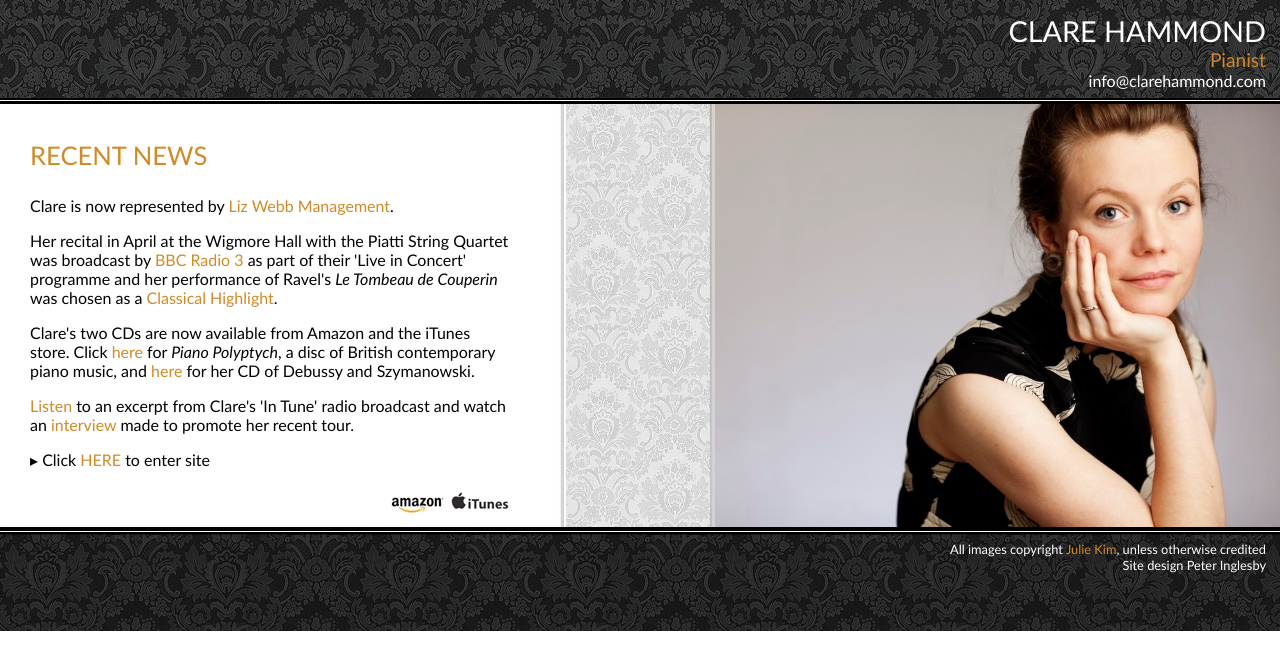
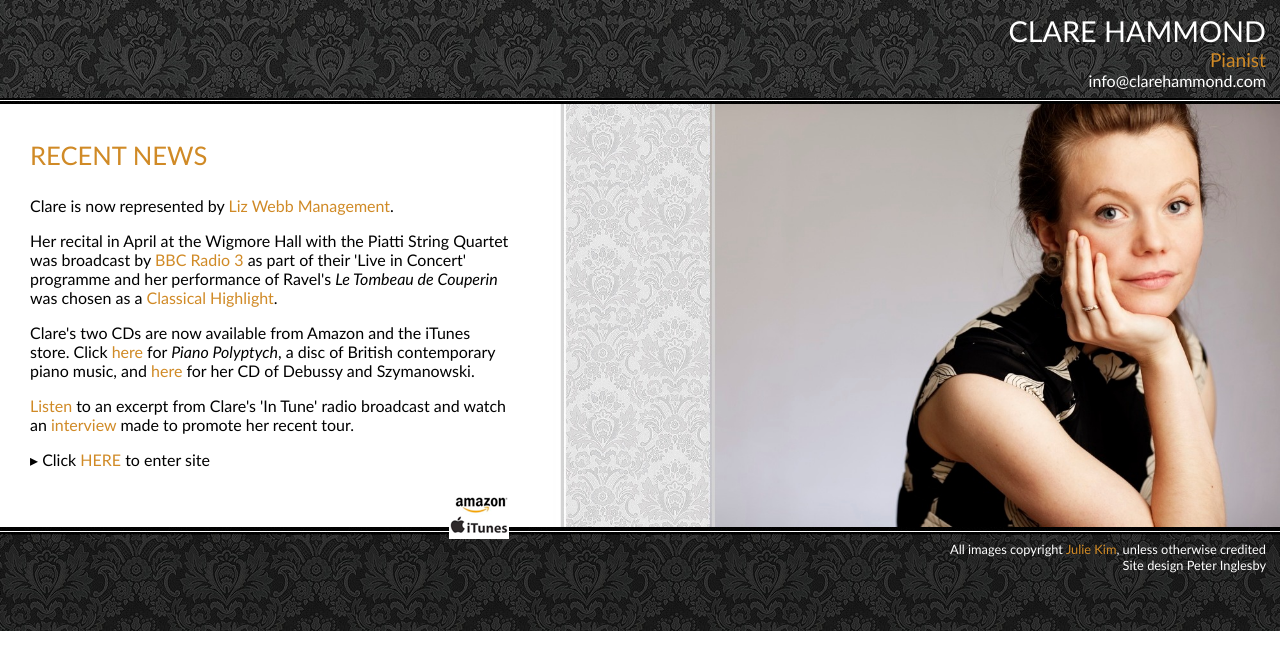
Before and after one commit to hammonc/clarehammond.com, a Jekyll site: the page built from index.html, in a window 1280 px wide. Shown: the top 670 px of the page. Built offline with Jekyll 4.4.1, drawn with Linux system fonts in a browser that asks for light colours.

Commit message:
Peter is a Numpty

```diff
--- a/index.html
+++ b/index.html
@@ -20,7 +20,7 @@ layout: with-header-and-footer
     <p>&#9656; Click <a href="biography.html">HERE</a> to enter site</p>
 
     <div id="logos">
-        <a href="http://www.amazon.co.uk/gp/product/B007FG5TNK"><img src="/resources/amazon-logo.png" /></a>
-        <a href="http://itunes.apple.com/gb/album/piano-polyptych/id/495596790"><img src="/resources/itunes-logo.png" /></a>
+        <div class="store-logo"><a href="http://www.amazon.co.uk/gp/product/B007FG5TNK"><img src="/resources/amazon-logo.png" /></a></div>
+        <div class="store-logo"><a href="http://itunes.apple.com/gb/album/piano-polyptych/id/495596790"><img src="/resources/itunes-logo.png" /></a></div>
     </div>
 </div>
```
